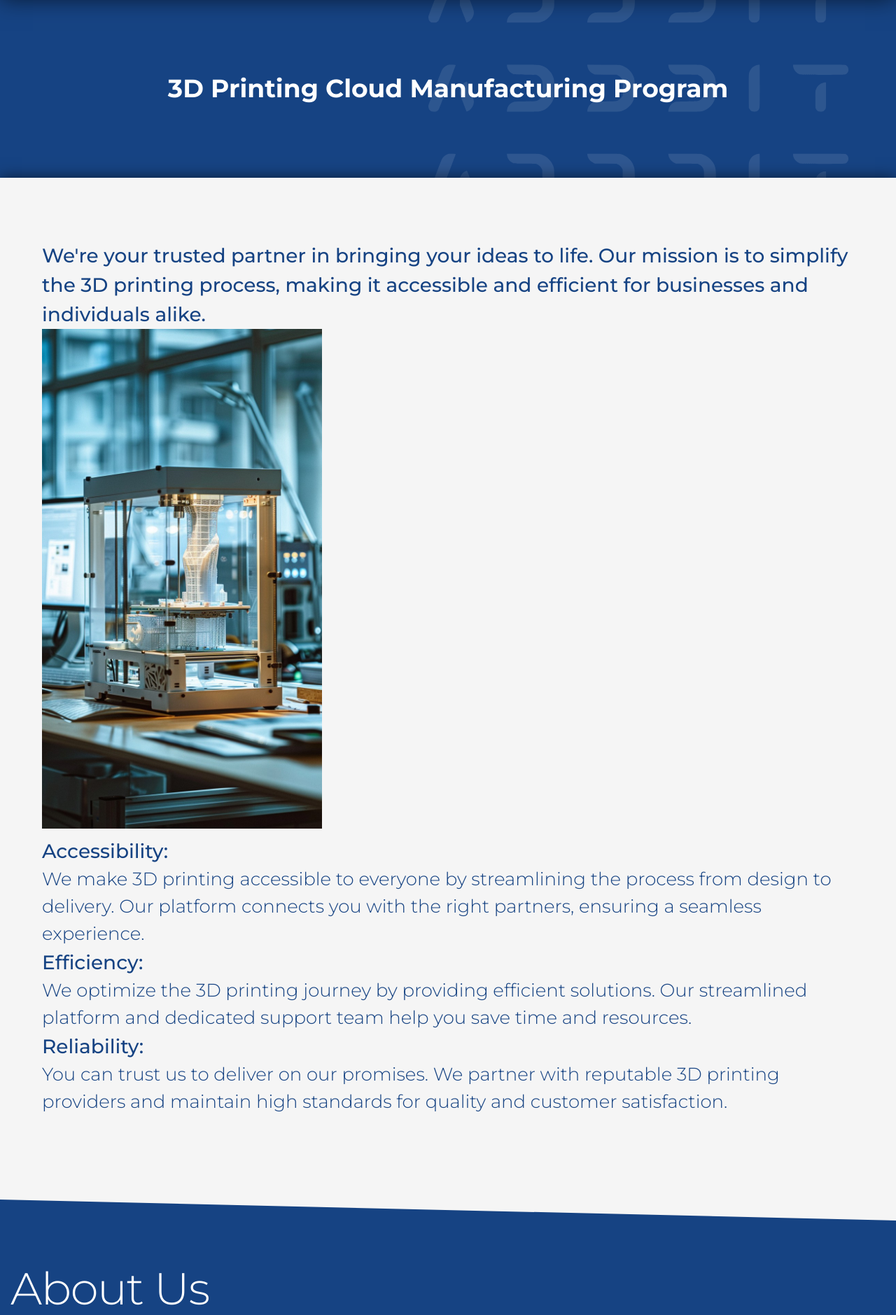
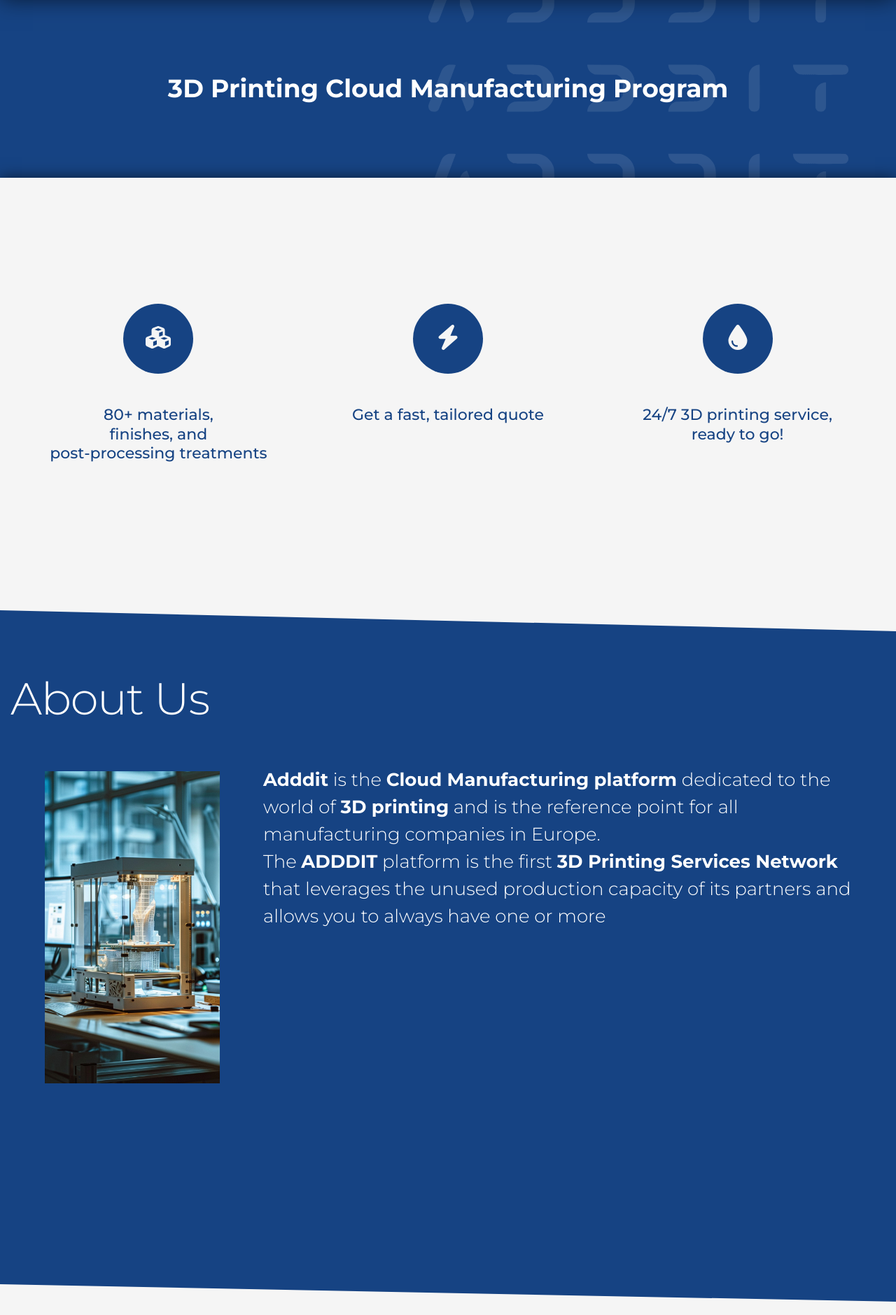
Before and after one commit to imeuro/ADDDIT, a PHP site: page /en/index.php in a window 1280 px wide. Shown: the part 801-2680 px from the top of the page at 70% size. Run offline with PHP 8.4, Linux system fonts and the light colour scheme; some libraries are stand-ins or nearby versions.

Commit message:
sync with en

```diff
--- a/assets/inc/en/values-home.inc.php
+++ b/assets/inc/en/values-home.inc.php
@@ -1,25 +1,26 @@
 <div class="values-cont flex text">
-	<h3>
+	<!--h3>
 		We're your trusted partner in bringing your ideas to life. Our mission is to simplify the 3D printing process, making it accessible and efficient for businesses and individuals alike.
-	</h3>
+	</h3-->
 
-	<div class="values-pic">
-		<img src="<?php echo $basepath .'/assets/img/1727336307.jpg'; ?>" alt="Mission" width="400" height="714" loading="lazy" />
-	</div>
-	<div class="values-text">
-		<ul>
-			<li>
-				<h4>Accessibility:</h4>
-				<p>We make 3D printing accessible to everyone by streamlining the process from design to delivery. Our platform connects you with the right partners, ensuring a seamless experience.</p>
-			</li>
-			<li>
-				<h4>Efficiency:</h4>
-				<p>We optimize the 3D printing journey by providing efficient solutions. Our streamlined platform and dedicated support team help you save time and resources.</p>
-			</li>
-			<li>
-				<h4>Reliability:</h4>
-				<p>You can trust us to deliver on our promises. We partner with reputable 3D printing providers and maintain high standards for quality and customer satisfaction.</p>
-			</li>
-		</ul>
-	</div>
+	<ul class="points-text flex">
+		<li class="flex">
+			<span class="points-icon">
+				<svg xmlns="http://www.w3.org/2000/svg" viewBox="0 0 576 512"><!--!Font Awesome Free 6.6.0 by @fontawesome - https://fontawesome.com License - https://fontawesome.com/license/free Copyright 2024 Fonticons, Inc.--><path d="M290.8 48.6l78.4 29.7L288 109.5 206.8 78.3l78.4-29.7c1.8-.7 3.8-.7 5.7 0zM136 92.5l0 112.2c-1.3 .4-2.6 .8-3.9 1.3l-96 36.4C14.4 250.6 0 271.5 0 294.7L0 413.9c0 22.2 13.1 42.3 33.5 51.3l96 42.2c14.4 6.3 30.7 6.3 45.1 0L288 457.5l113.5 49.9c14.4 6.3 30.7 6.3 45.1 0l96-42.2c20.3-8.9 33.5-29.1 33.5-51.3l0-119.1c0-23.3-14.4-44.1-36.1-52.4l-96-36.4c-1.3-.5-2.6-.9-3.9-1.3l0-112.2c0-23.3-14.4-44.1-36.1-52.4l-96-36.4c-12.8-4.8-26.9-4.8-39.7 0l-96 36.4C150.4 48.4 136 69.3 136 92.5zM392 210.6l-82.4 31.2 0-89.2L392 121l0 89.6zM154.8 250.9l78.4 29.7L152 311.7 70.8 280.6l78.4-29.7c1.8-.7 3.8-.7 5.7 0zm18.8 204.4l0-100.5L256 323.2l0 95.9-82.4 36.2zM421.2 250.9c1.8-.7 3.8-.7 5.7 0l78.4 29.7L424 311.7l-81.2-31.1 78.4-29.7zM523.2 421.2l-77.6 34.1 0-100.5L528 323.2l0 90.7c0 3.2-1.9 6-4.8 7.3z"/></svg>
+			</span>
+			<h4>80+ materials,<br>finishes, and <br>post-processing treatments</h4>
+		</li>
+		<li class="flex">
+			<span class="points-icon">
+				<svg xmlns="http://www.w3.org/2000/svg" viewBox="0 0 448 512"><!--!Font Awesome Free 6.6.0 by @fontawesome - https://fontawesome.com License - https://fontawesome.com/license/free Copyright 2024 Fonticons, Inc.--><path d="M349.4 44.6c5.9-13.7 1.5-29.7-10.6-38.5s-28.6-8-39.9 1.8l-256 224c-10 8.8-13.6 22.9-8.9 35.3S50.7 288 64 288l111.5 0L98.6 467.4c-5.9 13.7-1.5 29.7 10.6 38.5s28.6 8 39.9-1.8l256-224c10-8.8 13.6-22.9 8.9-35.3s-16.6-20.7-30-20.7l-111.5 0L349.4 44.6z"/></svg>
+			</span>
+			<h4>Get a fast, tailored quote</h4>
+		</li>
+		<li class="flex">
+			<span class="points-icon">
+				<svg xmlns="http://www.w3.org/2000/svg" viewBox="0 0 384 512"><!--!Font Awesome Free 6.6.0 by @fontawesome - https://fontawesome.com License - https://fontawesome.com/license/free Copyright 2024 Fonticons, Inc.--><path d="M192 512C86 512 0 426 0 320C0 228.8 130.2 57.7 166.6 11.7C172.6 4.2 181.5 0 191.1 0l1.8 0c9.6 0 18.5 4.2 24.5 11.7C253.8 57.7 384 228.8 384 320c0 106-86 192-192 192zM96 336c0-8.8-7.2-16-16-16s-16 7.2-16 16c0 61.9 50.1 112 112 112c8.8 0 16-7.2 16-16s-7.2-16-16-16c-44.2 0-80-35.8-80-80z"/></svg>
+			</span>
+			<h4>24/7 3D printing service,<br>ready to go!</h4>
+		</li>
+	</ul>
 </div>
```
